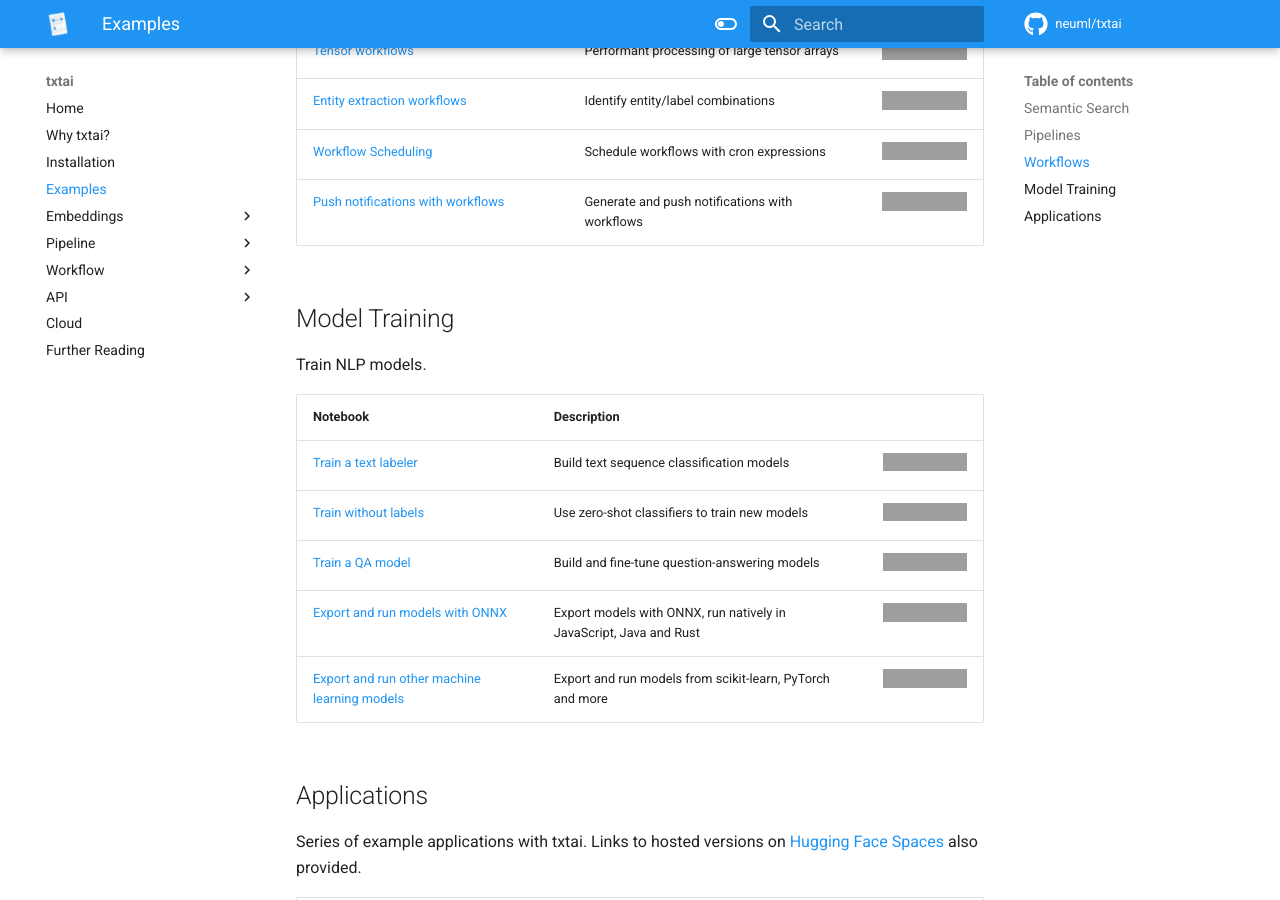
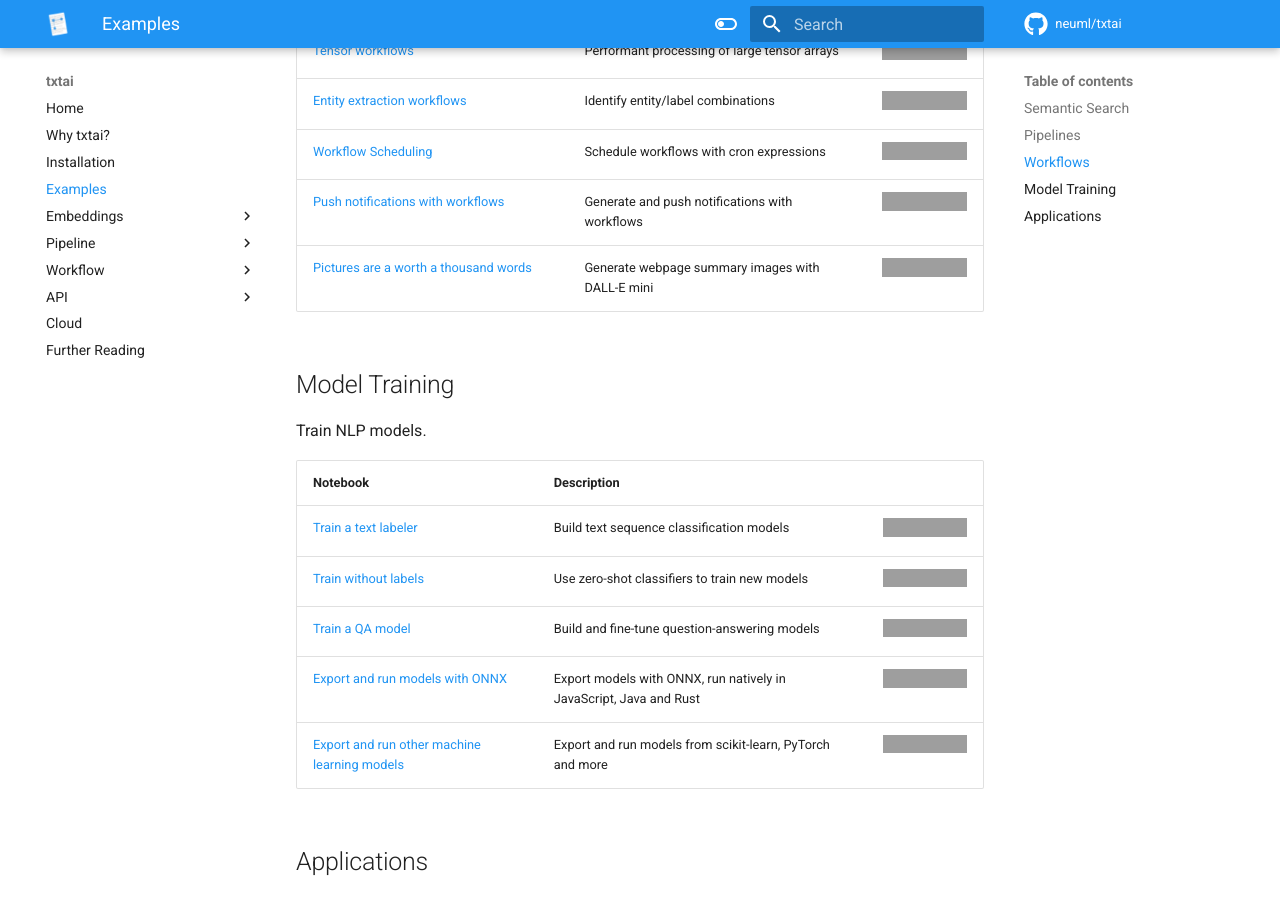
Before and after one commit to neuml/txtai, an MkDocs documentation site: the page built from docs/examples.md, in a window 1280 px wide and 900 px high, scrolled down 2598 px. Built offline with MkDocs 1.6.1 and Material for MkDocs 9.7.7, drawn with Linux system fonts in a browser that asks for light colours; comment, search, counter and statistics services are not loaded; grey boxes are pictures that could not be loaded.

Commit message:
Add webpage summary image generation notebook, closes #299

```diff
--- a/docs/examples.md
+++ b/docs/examples.md
@@ -54,6 +54,7 @@ Efficiently process data at scale.
 | [Entity extraction workflows](https://github.com/neuml/txtai/blob/master/examples/26_Entity_extraction_workflows.ipynb) | Identify entity/label combinations | [![Open In Colab](https://colab.research.google.com/assets/colab-badge.svg)](https://colab.research.google.com/github/neuml/txtai/blob/master/examples/26_Entity_extraction_workflows.ipynb) |
 | [Workflow Scheduling](https://github.com/neuml/txtai/blob/master/examples/27_Workflow_scheduling.ipynb) | Schedule workflows with cron expressions | [![Open In Colab](https://colab.research.google.com/assets/colab-badge.svg)](https://colab.research.google.com/github/neuml/txtai/blob/master/examples/27_Workflow_scheduling.ipynb) |
 | [Push notifications with workflows](https://github.com/neuml/txtai/blob/master/examples/28_Push_notifications_with_workflows.ipynb) | Generate and push notifications with workflows | [![Open In Colab](https://colab.research.google.com/assets/colab-badge.svg)](https://colab.research.google.com/github/neuml/txtai/blob/master/examples/28_Push_notifications_with_workflows.ipynb) |
+| [Pictures are a worth a thousand words](https://github.com/neuml/txtai/blob/master/examples/35_Pictures_are_worth_a_thousand_words.ipynb) | Generate webpage summary images with DALL-E mini | [![Open In Colab](https://colab.research.google.com/assets/colab-badge.svg)](https://colab.research.google.com/github/neuml/txtai/blob/master/examples/35_Pictures_are_worth_a_thousand_words.ipynb) |
 
 ## Model Training
 
```
Also changed, not shown: README.md (+1 -0 lines), 1 other file.
